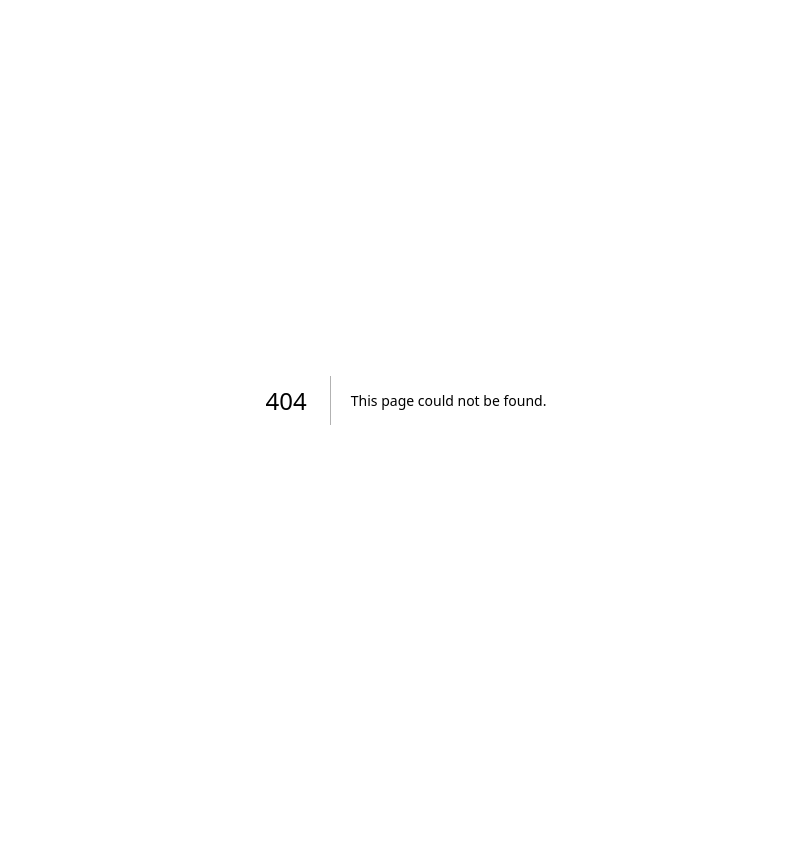
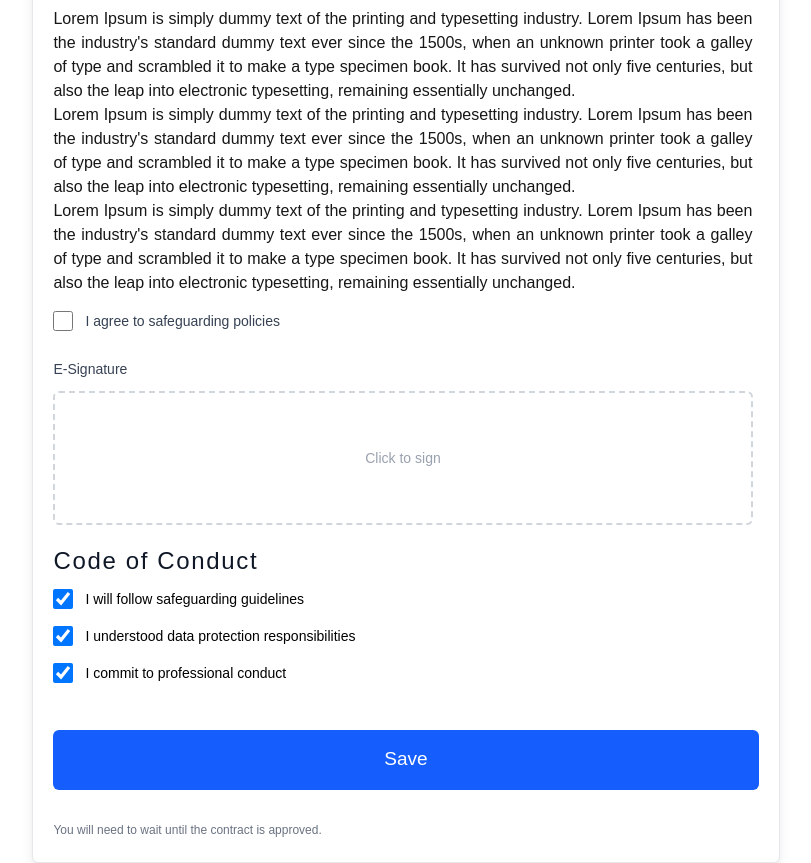
Before and after one commit to Kashif-CS6/elearningweb, a Next.js app: page /coach/digitalcontract in a window 1280 px wide. Before the commit this address had no page. Shown: the whole page, without its empty margins (234-1045 px from the left). Before the commit the page ends 800 px from the top, so only its background shows below. Built offline with nearby package versions, Linux system fonts and the light colour scheme.

Commit message:
chore: creaate payout and digital contract for coach

```diff
--- /dev/null
+++ b/src/app/coach/digitalcontract/page.tsx
@@ -0,0 +1,112 @@
+import React from "react";
+
+const DigitalContract = () => {
+  return (
+    <div className="h-screen flex items-center justify-center">
+      <div className="w-[747.18px] h-[925px] border border-gray-200 mx-auto bg-white rounded-[6px] p-8 px-5 shadow-lg">
+        <h2 className="font-[600] text-[18px] leading-[24px] text-[#4B465C] text-center">
+          Digital Contract
+        </h2>
+
+        <div className="space-y-6">
+          <div className="w-[699px] h-[288px] font-[400] pt-3 text-justify">
+            <p>
+              Lorem Ipsum is simply dummy text of the printing and typesetting
+              industry. Lorem Ipsum has been the industry's standard dummy text
+              ever since the 1500s, when an unknown printer took a galley of
+              type and scrambled it to make a type specimen book. It has
+              survived not only five centuries, but also the leap into
+              electronic typesetting, remaining essentially unchanged.
+            </p>
+            <p>
+              {" "}
+              Lorem Ipsum is simply dummy text of the printing and typesetting
+              industry. Lorem Ipsum has been the industry's standard dummy text
+              ever since the 1500s, when an unknown printer took a galley of
+              type and scrambled it to make a type specimen book. It has
+              survived not only five centuries, but also the leap into
+              electronic typesetting, remaining essentially unchanged.
+            </p>
+            <p>
+              {" "}
+              Lorem Ipsum is simply dummy text of the printing and typesetting
+              industry. Lorem Ipsum has been the industry's standard dummy text
+              ever since the 1500s, when an unknown printer took a galley of
+              type and scrambled it to make a type specimen book. It has
+              survived not only five centuries, but also the leap into
+              electronic typesetting, remaining essentially unchanged.
+            </p>
+          </div>
+
+          <label className="flex items-center gap-3 cursor-pointer py-1">
+            <input
+              type="checkbox"
+              className="w-5 h-5 rounded border-gray-300"
+            />
+            <span className="text-sm text-gray-700">
+              I agree to safeguarding policies
+            </span>
+          </label>
+
+          <div>
+            <label className="block text-sm font-medium text-gray-700 mb-3">
+              E-Signature
+            </label>
+            <div className="border-2 w-[699.18px] h-[134px] border-dashed border-gray-300 rounded-[6px] flex items-center justify-center">
+              <span className="text-gray-400 text-sm">Click to sign</span>
+            </div>
+          </div>
+
+          <div className=" h-[157px] rounded-lg">
+            <h3 className="font-[400] text-[24px] leading-[100%] tracking-[1.65px] text-gray-900 mb-4">
+              Code of Conduct
+            </h3>
+            <div className="space-y-4">
+              <label className="flex items-center gap-3 cursor-pointer">
+                <input
+                  type="checkbox"
+                  className="w-5 h-5 rounded border-gray-300"
+                  defaultChecked
+                />
+                <span className="text-[14px] font-[400] text-[#000000]">
+                  I will follow safeguarding guidelines
+                </span>
+              </label>
+              <label className="flex items-start gap-3 cursor-pointer">
+                <input
+                  type="checkbox"
+                  className="w-5 h-5 rounded border-gray-300"
+                  defaultChecked
+                />
+                <span className="text-[14px] font-[400] text-[#000000]">
+                  I understood data protection responsibilities
+                </span>
+              </label>
+              <label className="flex items-center gap-3 cursor-pointer">
+                <input
+                  type="checkbox"
+                  className="w-5 h-5 rounded border-gray-300"
+                  defaultChecked
+                />
+                <span className="text-[14px] font-[400] text-[#000000]">
+                  I commit to professional conduct
+                </span>
+              </label>
+            </div>
+          </div>
+
+          <div className="flex gap-4">
+            <button className="flex-1 px-4 h-[60px] text-[19px] py-3 bg-blue-600 hover:bg-blue-700 text-white font-[500] rounded-[6px] transition">
+              Save
+            </button>
+          </div>
+          <div className="text-xs text-gray-500 py-2">
+            You will need to wait until the contract is approved.
+          </div>
+        </div>
+      </div>
+    </div>
+  );
+};
+
+export default DigitalContract;
--- /dev/null
+++ b/src/app/coach/payout/page.tsx
@@ -0,0 +1,85 @@
+import React from "react";
+
+const Payout = () => {
+  return (
+    <div className="h-screen flex items-center justify-center">
+      <div className="w-[747.18px]  border border-gray-200 mx-auto bg-white rounded-[6px] p-8  px-5 shadow-lg">
+        <h2 className="font-[600] text-[18px] leading-[24px] text-[#4B465C] text-center">
+          Payout Setup
+        </h2>
+
+        <div className="space-y-3">
+          <div>
+            <label className="block text-sm font-medium text-gray-700 mb-2">
+              Account holder name
+            </label>
+            <input
+              type="text"
+              name="accountHolder"
+              placeholder="Write here"
+              className="w-full px-4 py-2 border border-[#DBDADE] h-[60px] rounded-[6px] focus:ring-2 focus:ring-blue-500 focus:border-transparent outline-none transition"
+            />
+          </div>
+
+          <div>
+            <label className="block text-sm font-medium text-gray-700 mb-2">
+              Bank name
+            </label>
+            <input
+              type="text"
+              name="bankName"
+              placeholder="Write here"
+              className="w-full px-4 py-2 border border-gray-200 h-[60px] rounded-[6px] focus:ring-2 focus:ring-blue-500 focus:border-transparent outline-none transition"
+            />
+          </div>
+
+          <div>
+            <label className="block text-sm font-medium text-gray-700 mb-2">
+              Account number / IBAN
+            </label>
+            <input
+              type="text"
+              name="accountNumber"
+              placeholder="Write here"
+              className="w-full px-4 py-2 border border-gray-200 h-[60px] rounded-[6px] focus:ring-2 focus:ring-blue-500 focus:border-transparent outline-none transition"
+            />
+          </div>
+
+          <div>
+            <label className="block text-sm font-medium text-gray-700 mb-2">
+              Sort Code / SWIFT Code
+            </label>
+            <input
+              type="text"
+              name="sortCode"
+              placeholder="Write here"
+              className="w-full px-4 py-2 border border-gray-200 h-[60px] rounded-[6px] focus:ring-2 focus:ring-blue-500 focus:border-transparent outline-none transition"
+            />
+          </div>
+
+          <div>
+            <label className="block text-sm font-medium text-gray-700 mb-2">
+              Currency
+            </label>
+            <select
+              name="currency"
+              className="w-full px-4 py-2 border border-gray-200 h-[60px] rounded-[6px] focus:ring-2 focus:ring-blue-500 focus:border-transparent outline-none transition"
+            >
+              <option>USD</option>
+              <option>EUR</option>
+              <option>GBP</option>
+            </select>
+          </div>
+
+          <div className="flex gap-4 pt-6">
+            <button className="flex-1 px-4 h-[60px] text-[19px] py-3 bg-blue-600 hover:bg-blue-700 text-white font-[500] rounded-[6px] transition">
+              Save
+            </button>
+          </div>
+        </div>
+      </div>
+    </div>
+  );
+};
+
+export default Payout;
```
